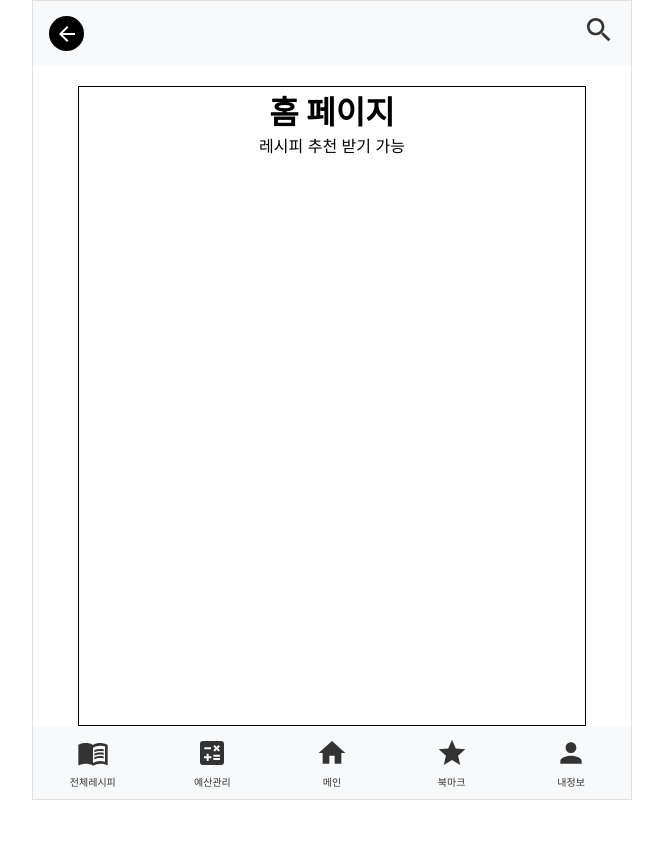
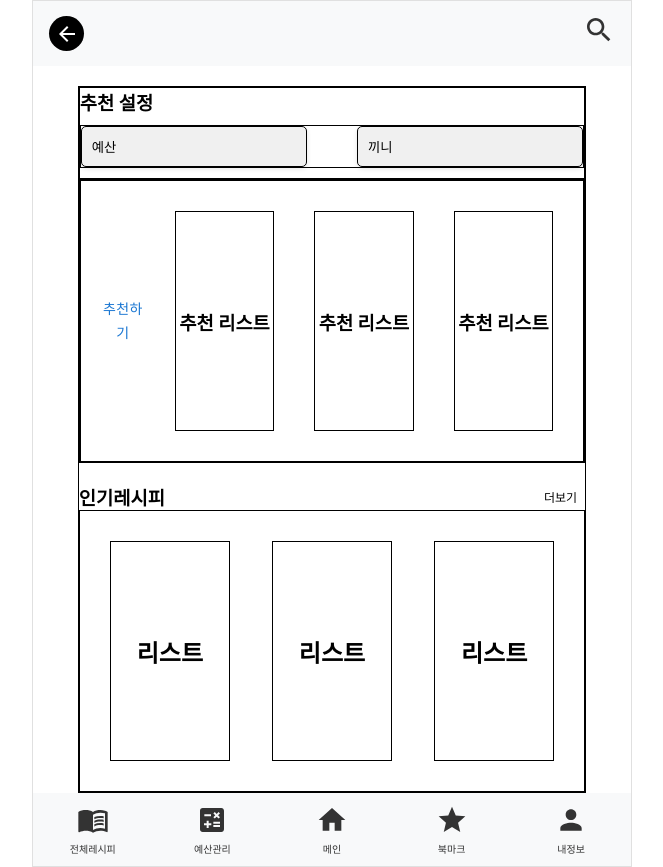
Before and after one commit to devRonPark/costcook-frontend, a React (Create React App) app: page /home in a window 1280 px wide. Shown: the whole page, without its empty margins (308-971 px from the left). Before the commit the page ends 800 px from the top, so only its background shows below. Built offline with nearby package versions, Linux system fonts and the light colour scheme.

Commit message:
Feat: 메인 페이지 스타일링

```diff
--- a/src/pages/HomePage.jsx
+++ b/src/pages/HomePage.jsx
@@ -1,10 +1,163 @@
+import React, { useState } from 'react';
+import styled from 'styled-components';
+import { Button } from '@mui/material';
+import { Link } from 'react-router-dom';
+import RoundedButton from '../components/common/Button/RoundedButton';
+import RoundedButtonHalfWidth from '../components/common/Button/RoundedButtonHalfWidth';
 import Layout from '../components/layout/Layout';
 
-const HomePage = () => (
-  <Layout>
-    <h1>홈 페이지</h1>
-    <p>레시피 추천 받기 가능</p>
-  </Layout>
-);
+const HomePage = () => {
+  const [isModalOpen, setIsModalOpen] = useState(false); // 모달 상태
+
+  const openModal = () => setIsModalOpen(true);
+  const closeModal = () => setIsModalOpen(false);
+
+  return (
+    <Layout>
+      <SettingContainer>
+        <h3>추천 설정</h3>
+        <MoneyContainerWrapper>
+          <MoneyButton onClick={openModal}>예산</MoneyButton>
+          <MoneyButton onClick={openModal}>끼니</MoneyButton>
+        </MoneyContainerWrapper>
+      </SettingContainer>
+      <RecommendContainer>
+        <RecommendListContainer>
+          {/* 추천을 받기 전에는 버튼으로 출력되게 구현 */}
+          <Link to="../Recommend">
+            <Button>추천하기</Button>
+          </Link>
+
+          {/* 추천을 받은 후에는 리스트가 출력되게 구현 */}
+          <RecommendList>
+            <h3>추천 리스트</h3>
+          </RecommendList>
+          <RecommendList>
+            <h3>추천 리스트</h3>
+          </RecommendList>
+          <RecommendList>
+            <h3>추천 리스트</h3>
+          </RecommendList>
+        </RecommendListContainer>
+      </RecommendContainer>
+      <UpcommingReceiptContainer>
+        <UpcommingReceiptHeader>
+          <h3>인기레시피</h3>
+          <RightText href="#">더보기</RightText>
+        </UpcommingReceiptHeader>
+        <UpcommingReceiptListContainer>
+          <UpcommingReceiptList>
+            <h2>리스트</h2>
+          </UpcommingReceiptList>
+          <UpcommingReceiptList>
+            <h2>리스트</h2>
+          </UpcommingReceiptList>
+          <UpcommingReceiptList>
+            <h2>리스트</h2>
+          </UpcommingReceiptList>
+        </UpcommingReceiptListContainer>
+      </UpcommingReceiptContainer>
+    </Layout>
+  );
+};
 
 export default HomePage;
+
+const SettingContainer = styled.div`
+  width: 100%;
+  flex-direction: column;
+  justify-content: space-between;
+  border: 1px black solid;
+`;
+
+const MoneyContainerWrapper = styled.div`
+  display: flex;
+  justify-content: space-between;
+  width: 100%;
+  margin: 10px 0;
+  border: 1px black solid;
+`;
+
+const MoneyButton = styled.button`
+  width: 45%;
+  padding: 10px;
+  border-radius: 5px;
+  text-align: left;
+  border: 1px solid black;
+  background-color: #f0f0f0;
+  cursor: pointer;
+  box-shadow: 0 2px 5px rgba(0, 0, 0, 0.1);
+  &:hover {
+    background-color: #e0e0e0;
+  }
+`;
+
+const RecommendContainer = styled.div`
+  flex: 1;
+  width: 100%;
+  border: 1px solid black;
+  text-align: center;
+  display: flex; // Flexbox를 사용
+  flex-direction: column; // 세로 방향으로 정렬
+  justify-content: center; // 세로 중앙 정렬
+`;
+const RecommendListContainer = styled.div`
+  padding: 10px;
+  width: 100%;
+  display: flex;
+  justify-content: space-between;
+  align-items: center;
+  border: 1px solid black;
+`;
+
+const RecommendList = styled.div`
+  display: flex;
+  justify-content: center;
+  align-items: center;
+  margin: 20px;
+  border: 1px solid black;
+  height: 220px;
+  width: 120px;
+  column-gap: 5px;
+`;
+
+const UpcommingReceiptContainer = styled.div`
+  width: 100%;
+  margin-top: 20px;
+  display: flex;
+  flex-direction: column;
+  align-items: flex-start;
+`;
+
+const UpcommingReceiptListContainer = styled.div`
+  padding: 10px;
+  width: 100%;
+  display: flex;
+  justify-content: space-between;
+  align-items: center;
+  border: 1px solid black;
+`;
+
+const UpcommingReceiptList = styled.div`
+  display: flex;
+  justify-content: center;
+  align-items: center;
+  margin: 20px;
+  border: 1px solid black;
+  height: 220px;
+  width: 120px;
+  column-gap: 5px;
+`;
+
+const RightText = styled.a`
+  margin-right: 8px;
+  font-size: 12px;
+  text-align: right;
+`;
+
+const UpcommingReceiptHeader = styled.div`
+  width: 100%;
+  display: flex;
+  justify-content: space-between;
+  align-items: center;
+`;
```
